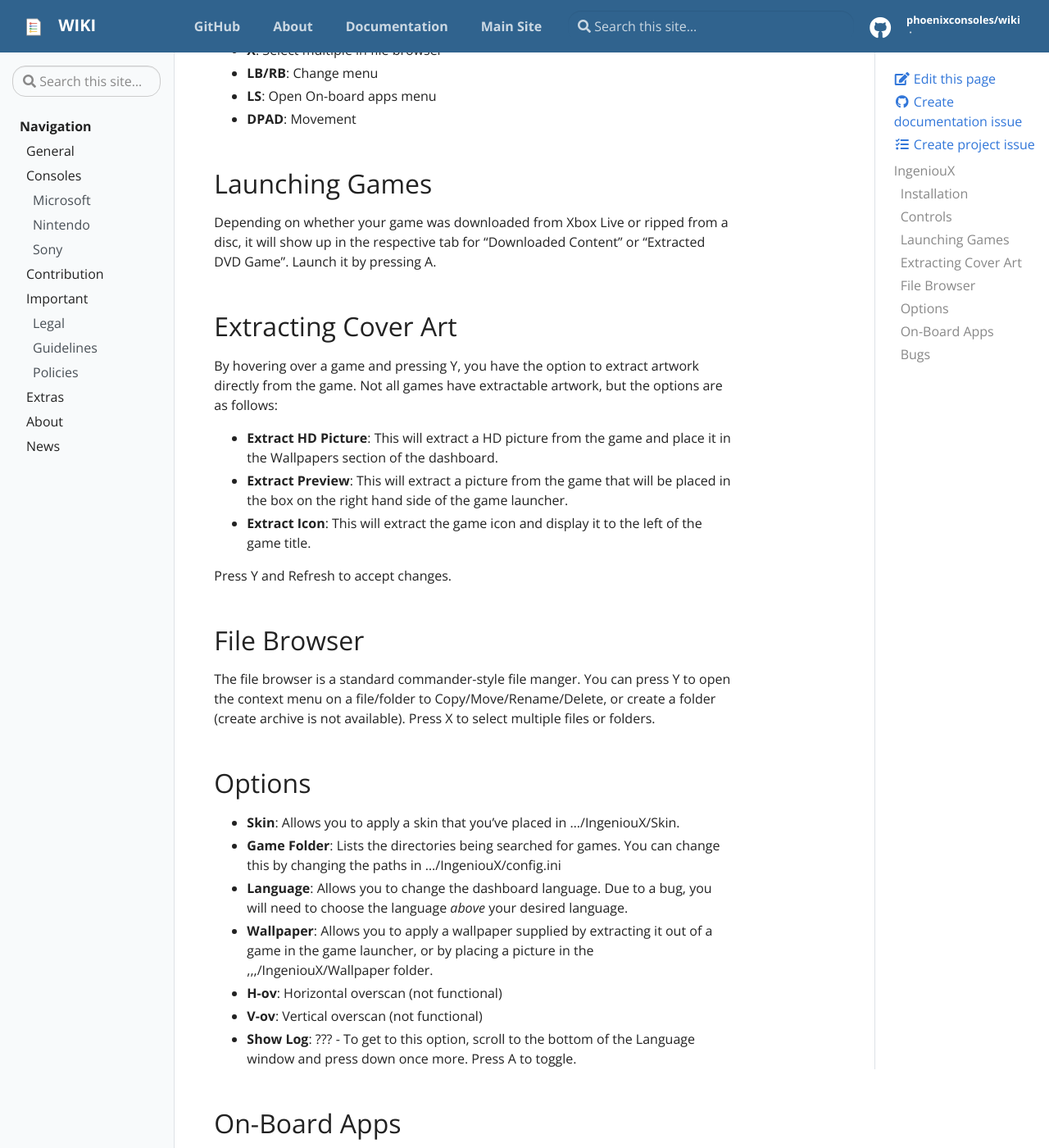
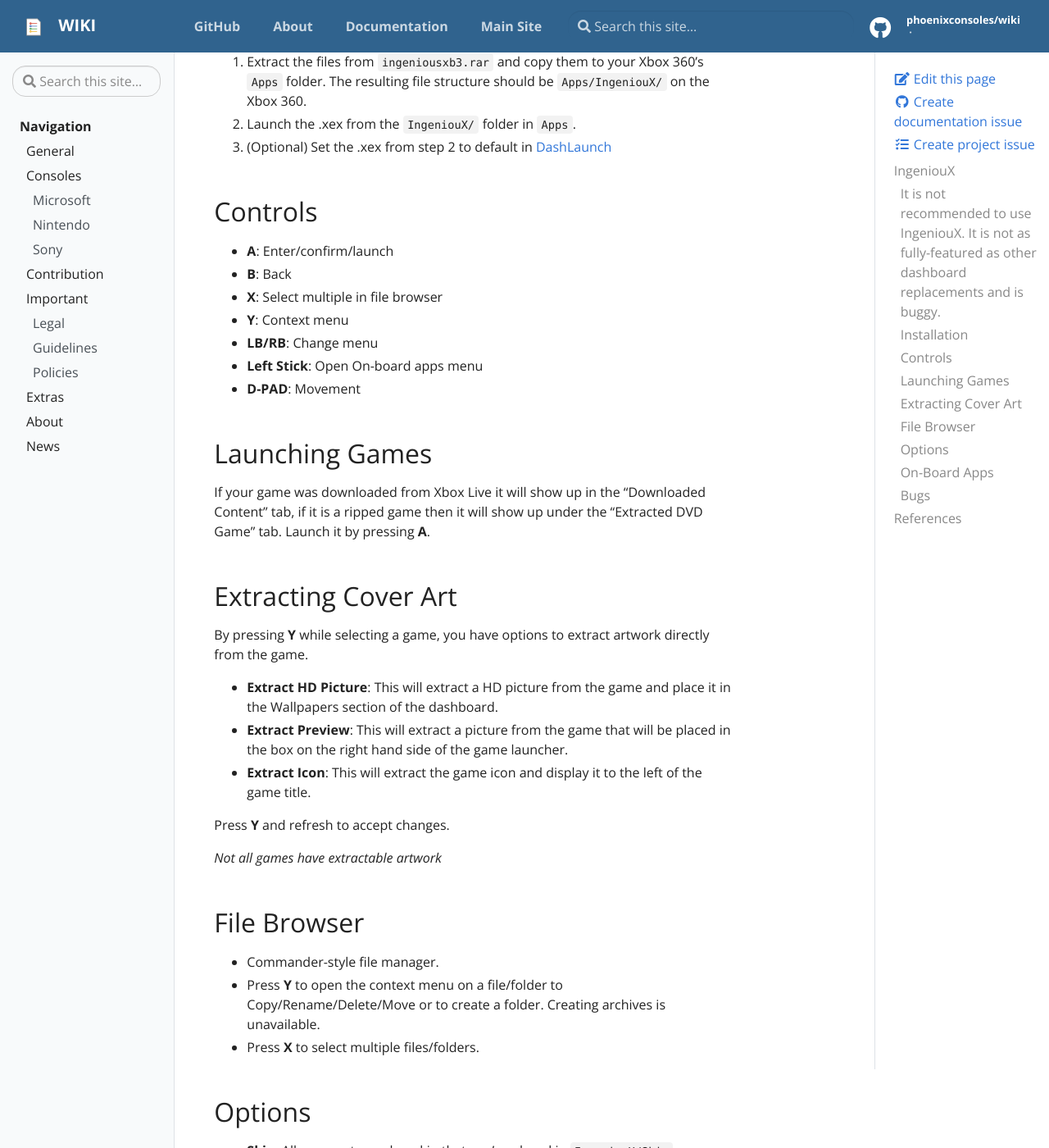
Before and after one commit to PhoenixConsoles/wiki, a Jekyll site: the page built from _docs/consoles/microsoft/xbox360/info/software/homebrew/dash/ingenioux.md, in a window 1280 px wide and 1400 px high, scrolled down 707 px. Shown: the whole window at 82% size. Built offline with Jekyll 4.4.1, drawn with Linux system fonts in a browser that asks for light colours; some of the changed text lies outside the part shown.

Commit message:
edit homebrew dashes

```diff
--- a/_docs/consoles/microsoft/xbox360/info/software/homebrew/dash/ingenioux.md
+++ b/_docs/consoles/microsoft/xbox360/info/software/homebrew/dash/ingenioux.md
@@ -9,9 +9,9 @@
 
 # IngeniouX
 
-------
+### It is not recommended to use IngeniouX. It is not as fully-featured as other dashboard replacements and is buggy.
 
-[IngeniouX](http://www.mediafire.com/file/3hzk7vcoqpfgqmk/ingeniouxb3.rar/file) is a custom dashboard that is able to launch game backups, use FTP, use dashboard skins, and manage files. It also includes a built in  calculator and MP3 player.
+IngeniouX is a custom dashboard that is able to launch game backups, use FTP, use dashboard skins, and manage files. It also includes a built in calculator and MP3 player.
 
 - The default username/password for FTP is "xbox" and "xbox".
 
@@ -19,42 +19,56 @@
 
 ## Installation
 
-Extract the files from `ingeniousxb3.rar` and copy them to your Xbox 360. Use a file manager to launch the .xex.
+You will need:
+
+- [A copy of IngeniouX](http://www.mediafire.com/file/3hzk7vcoqpfgqmk/ingeniouxb3.rar/file).
+- [XexMenu]({{ site.baseurl }}/docs/consoles/microsoft/xbox360/info/software/homebrew/app/xexmenu)
+- A method to transfer files from your PC to your Xbox 360
+
+Instructions:
+
+1. Extract the files from `ingeniousxb3.rar` and copy them to your Xbox 360's `Apps` folder. The resulting file structure should be `Apps/IngeniouX/` on the Xbox 360.
+2. Launch the .xex from the `IngeniouX/` folder in `Apps`.
+3. (Optional) Set the .xex from step 2 to default in [DashLaunch]({{ site.baseurl }}/docs/consoles/microsoft/xbox360/info/software/homebrew/app/dashlaunch)
 
 ## Controls
 
 - **A**: Enter/confirm/launch
 - **B**: Back
+- **X**: Select multiple in file browser
 - **Y**: Context menu
-- **X**: Select multiple in file browser
 - **LB/RB**: Change menu
-- **LS**: Open On-board apps menu
-- **DPAD**: Movement
+- **Left Stick**: Open On-board apps menu
+- **D-PAD**: Movement
 
 ## Launching Games
 
-Depending on whether your game was downloaded from Xbox Live or  ripped from a disc, it will show up in the respective tab for  "Downloaded Content" or "Extracted DVD Game". Launch it by pressing A.
+If your game was downloaded from Xbox Live it will show up in the "Downloaded Content" tab, if it is a ripped game then it will show up under the "Extracted DVD Game" tab. Launch it by pressing **A**.
 
 ## Extracting Cover Art
 
-By hovering over a game and pressing Y, you have the option to  extract artwork directly from the game. Not all games have extractable  artwork, but the options are as follows:
+By pressing **Y** while selecting a game, you have options to extract artwork directly from the game.
 
 - **Extract HD Picture**: This will extract a HD picture from the game and place it in the Wallpapers section of the dashboard.
 - **Extract Preview**: This will extract a picture from the game that will be placed in the box on the right hand side of the game launcher.
 - **Extract Icon**: This will extract the game icon and display it to the left of the game title.
 
-Press Y and Refresh to accept changes.
+Press **Y** and refresh to accept changes.
+
+*Not all games have extractable artwork*
 
 ## File Browser
 
-The file browser is a standard commander-style file manger. You can  press Y to open the context menu on a file/folder to  Copy/Move/Rename/Delete, or create a folder (create archive is not  available). Press X to select multiple files or folders.
+- Commander-style file manager.
+- Press **Y** to open the context menu on a file/folder to Copy/Rename/Delete/Move or to create a folder. Creating archives is unavailable.
+- Press **X** to select multiple files/folders.
 
 ## Options
 
-- **Skin**: Allows you to apply a skin that you've placed in .../IngeniouX/Skin.
-- **Game Folder**: Lists the directories being searched for games. You can change this by changing the paths in .../IngeniouX/config.ini
+- **Skin**: Allows you to apply a skin that you've placed in `IngeniouX/Skin`.
+- **Game Folder**: Lists the directories being searched for games. You can change this by changing the paths in `IngeniouX/config.ini`.
 - **Language**: Allows you to change the dashboard language. Due to a bug, you will need to choose the language *above* your desired language.
-- **Wallpaper**: Allows you to apply a wallpaper  supplied by extracting it out of a game in the game launcher, or by  placing a picture in the ,,,/IngeniouX/Wallpaper folder.
+- **Wallpaper**: Allows you to apply a wallpaper supplied by extracting it out of a game in the game launcher, or by placing a picture in the `IngeniouX/Wallpaper/` folder.
 - **H-ov**: Horizontal overscan (not functional)
 - **V-ov**: Vertical overscan (not functional)
 - **Show Log**: ??? - To get to this option, scroll to the bottom of the Language window and press down once more. Press A to toggle.
@@ -73,4 +87,8 @@
 - MP3 Player crashes if you press any of the player buttons without any music installed. Playlists are not saved.
 - Image extraction can take a few minutes and sometimes does not extract anything at all.
 - The language selection suffers from an "off by one" programming error, so you will need to choose the language *above* your desired language in order to apply it.
-- Horizontal/Vertical overscan settings appear to be brokens
+- Horizontal/Vertical overscan settings appear to be non functional
+
+# References
+
+https://www.reddit.com/r/360hacks/wiki/ingenioux - Thank you to the 360hacks wiki team for their work!
```
Also changed, not shown: _docs/consoles/microsoft/xbox360/info/software/homebrew/dash/xexdash.md (+24 -14 lines).
